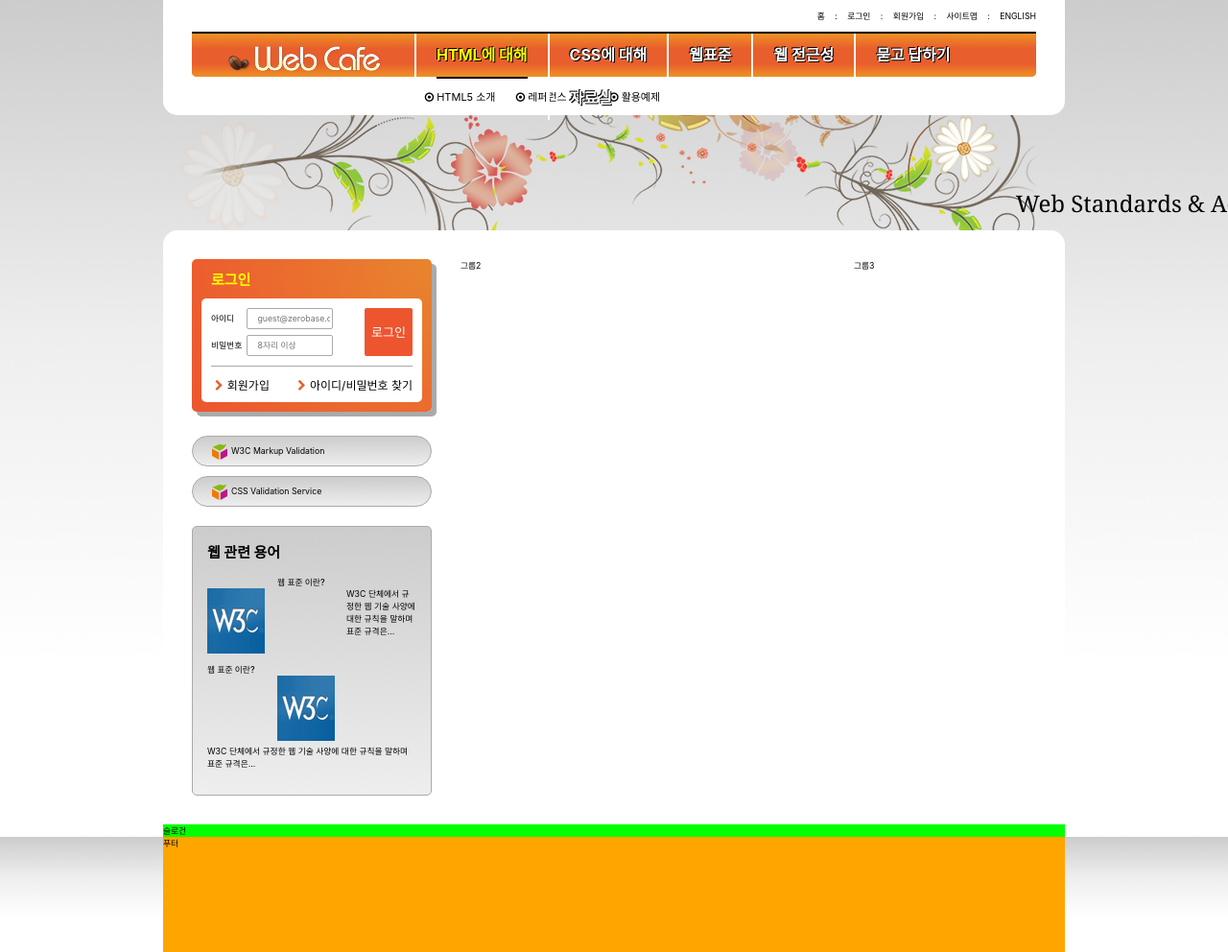
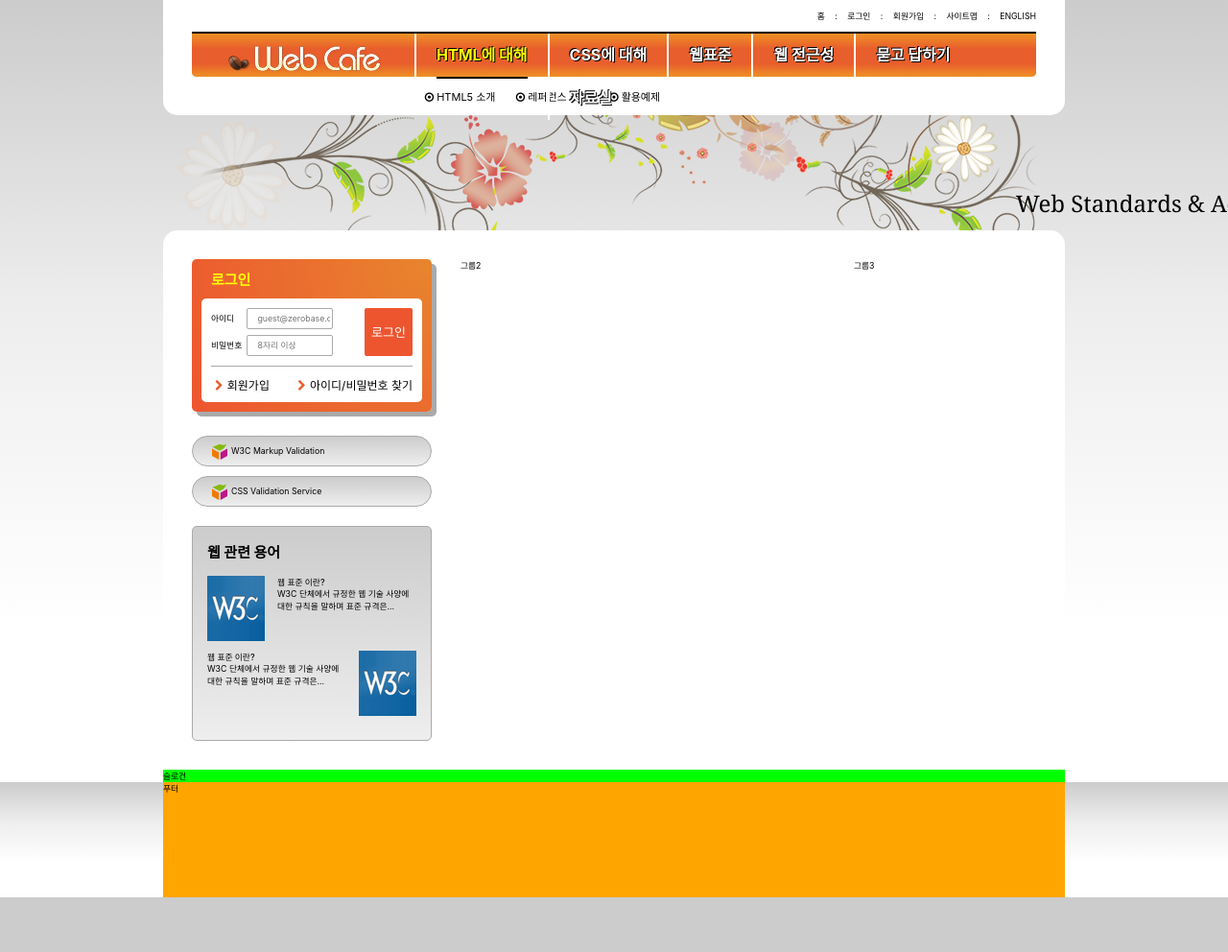
Before and after one commit to JH-Wooo/zeroConnecTo, a website: page HTML5/index.html in a window 1280 px wide. Shown: the top 992 px of the page at 96% size. After the commit the page ends 935 px from the top, so only its background shows below. Drawn offline with Linux system fonts and the light colour scheme; a web font is replaced by a local one.

Commit message:
웹관련 용어 디자인 완성

```diff
--- a/HTML5/css/index.css
+++ b/HTML5/css/index.css
@@ -415,7 +415,7 @@ a {
   display: flow-root;
 }
 .term-list-subject,
-.term-list-thumbnail {
+.term-list-brief {
   float: right;
   width: 145px;
 }
@@ -433,7 +433,8 @@ a {
 }
 .term-list-brief {
   line-height: 1.5;
-  margin-top: 5px;
+  width: 145px;
+  float: right;
 }
 
 .cross .term-list-subject,
@@ -450,10 +451,6 @@ a {
   clear: both;
   display: block;
 } */
-
-.term-list-thumbnail:last-child {
-  float: right;
-}
 
 /* 슬로건 */
 .slogan {
```
